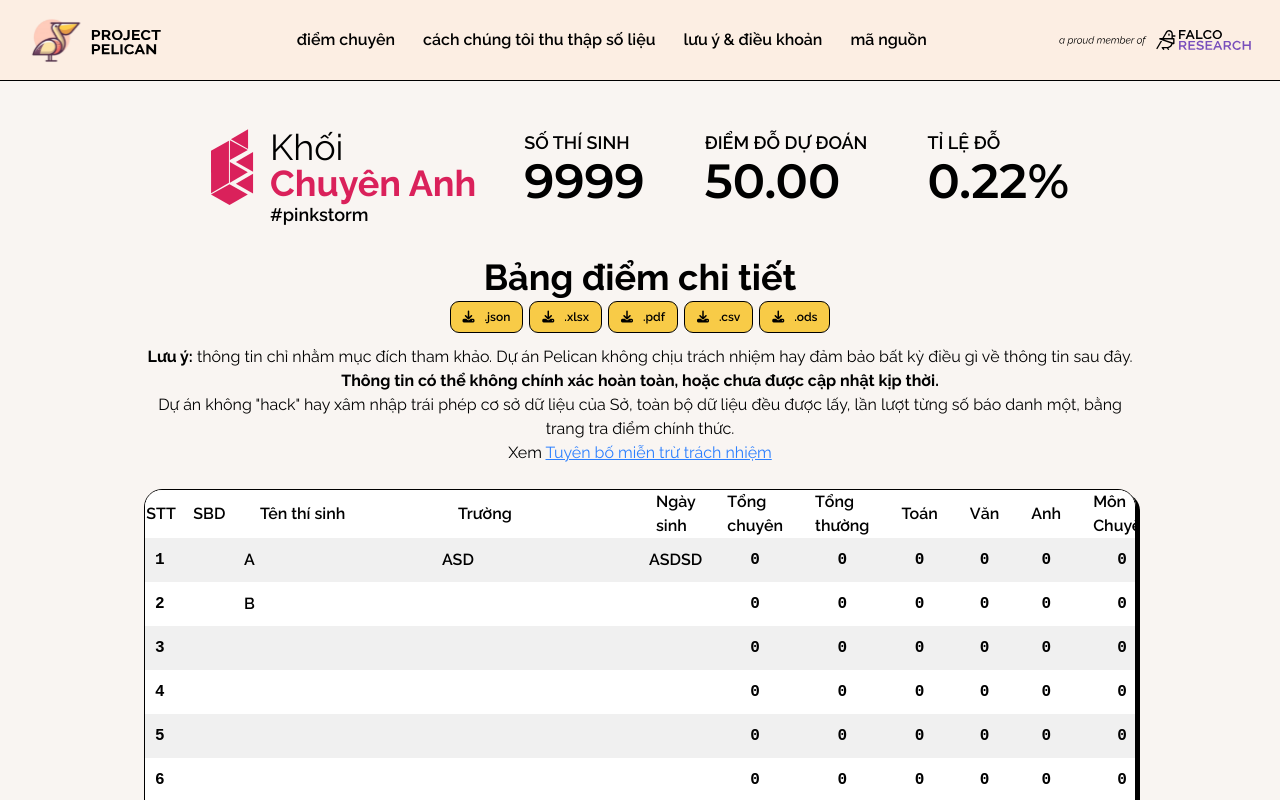
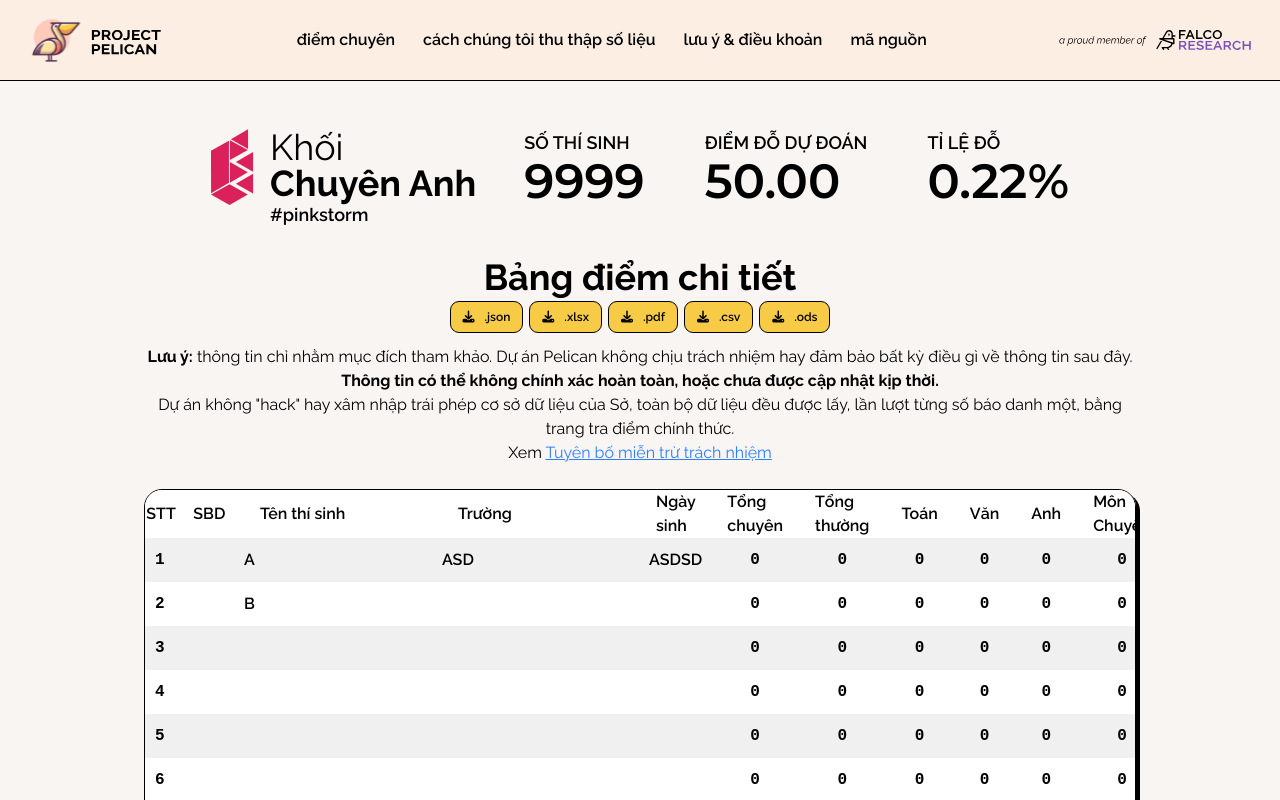
Before and after one commit to falcolabs/pelican, a SvelteKit app in the folder web/: page /chuyenanh in a window 1280 px wide. Shown: the top 800 px of the page. Built offline with nearby package versions, Linux system fonts and the light colour scheme.

Commit message:
complete patch

```diff
--- a/web/src/components/Brief.svelte
+++ b/web/src/components/Brief.svelte
@@ -1,5 +1,6 @@
 <script lang="ts">
     let { color, displayname, slogan, stats } = $props();
+    console.log(displayname == "Chuyên Hàn");
 </script>
 
 <div class="flex flex-col gap-4 lg:flex-row lg:justify-between lg:gap-12">
@@ -35,7 +36,11 @@
         <div class="text-4xl leading-9">
             Khối
             <br />
-            <span class="font-bold" style={"color:" + color + ";"}>{displayname}</span>
+            <span
+                class="font-bold"
+                style={"color:" + displayname == "Chuyên Hàn" ? "#000000" : color + ";"}
+                >{displayname}</span
+            >
             <p
                 class="text-lg font-semibold"
                 style={"color:" + displayname == "Chuyên Hàn" ? "#000000" : color + ";"}
--- a/web/src/routes/+page.svelte
+++ b/web/src/routes/+page.svelte
@@ -29,6 +29,7 @@
                         height="76"
                         viewBox="0 0 43 76"
                         fill="none"
+                        style={`display: ${codename === "han" ? "none" : "block"}`}
                     >
                         <g clip-path="url(#clip0_4_444)">
                             <path
@@ -84,7 +85,6 @@
                         height="76"
                         viewBox="0 0 43 76"
                         fill="none"
-                        style={`display: ${codename === "han" ? "none" : "block"}`}
                     >
                         <g clip-path="url(#clip0_4_444)">
                             <path
--- a/web/src/routes/chuyenhan/+page.svelte
+++ b/web/src/routes/chuyenhan/+page.svelte
@@ -2,7 +2,7 @@
     import NavBar from "../../components/NavBar.svelte";
     import ScoreBoard from "../../components/ScoreBoard.svelte";
 
-    const COLOR = "#FCEEE3";
+    const COLOR = "#F9F5F2";
     const CODENAME = "han";
     const DISPLAY_NAME = "Chuyên Hàn";
     const SLOGAN = "";
```
Also changed, not shown: 1 other file (tests, documents, lock files or other folders).
